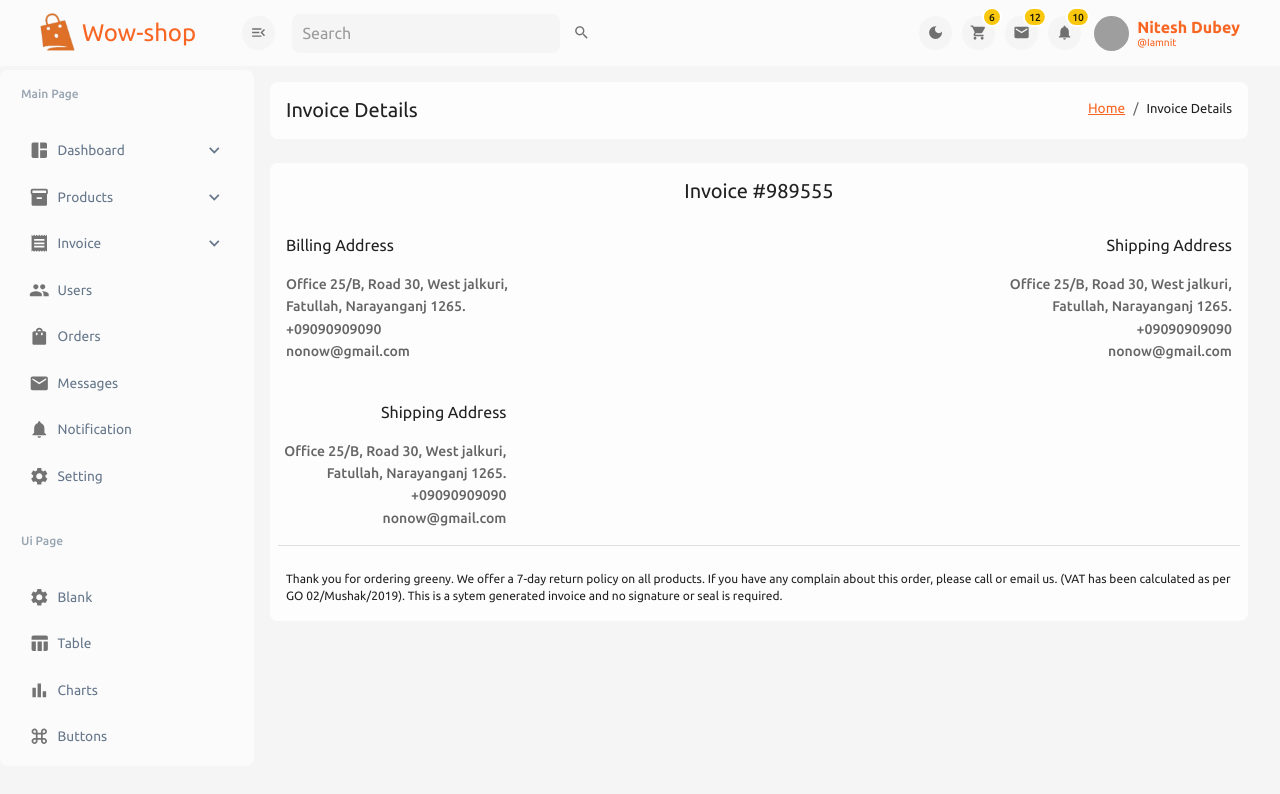
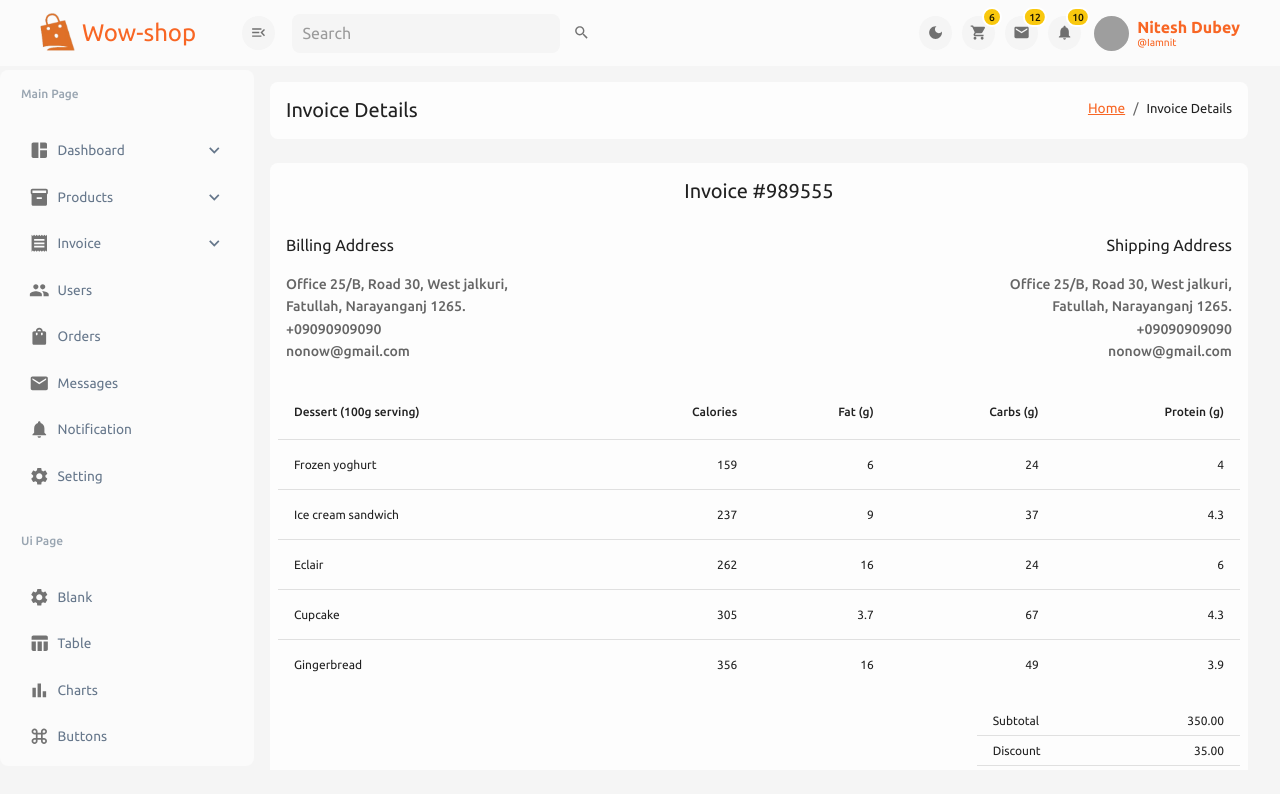
Before and after one commit to iamniteshdubey0/ECommerce-DashBoard-ReactJS, a React (Vite) app: page /invoice-details in a window 1280 px wide. Shown: the top 794 px of the page. Built offline with nearby package versions, Linux system fonts and the light colour scheme; grey boxes are pictures that could not be loaded.

Commit message:
added subtotal and product list

```diff
--- /dev/null
+++ b/src/components/CustomComponenet/DataTable/InvoiceItemList.jsx
@@ -0,0 +1,53 @@
+import * as React from "react";
+import Table from "@mui/material/Table";
+import TableBody from "@mui/material/TableBody";
+import TableCell from "@mui/material/TableCell";
+import TableContainer from "@mui/material/TableContainer";
+import TableHead from "@mui/material/TableHead";
+import TableRow from "@mui/material/TableRow";
+
+function createData(name, calories, fat, carbs, protein) {
+  return { name, calories, fat, carbs, protein };
+}
+
+const rows = [
+  createData("Frozen yoghurt", 159, 6.0, 24, 4.0),
+  createData("Ice cream sandwich", 237, 9.0, 37, 4.3),
+  createData("Eclair", 262, 16.0, 24, 6.0),
+  createData("Cupcake", 305, 3.7, 67, 4.3),
+  createData("Gingerbread", 356, 16.0, 49, 3.9),
+];
+
+export default function InvoiceItemList() {
+  return (
+    <TableContainer>
+      <Table sx={{ minWidth: 650 }} aria-label="view items">
+        <TableHead>
+          <TableRow>
+            <TableCell>Dessert (100g serving)</TableCell>
+            <TableCell align="right">Calories</TableCell>
+            <TableCell align="right">Fat&nbsp;(g)</TableCell>
+            <TableCell align="right">Carbs&nbsp;(g)</TableCell>
+            <TableCell align="right">Protein&nbsp;(g)</TableCell>
+          </TableRow>
+        </TableHead>
+        <TableBody>
+          {rows.map((row) => (
+            <TableRow
+              key={row.name}
+              sx={{ "&:last-child td, &:last-child th": { border: 0 } }}
+            >
+              <TableCell component="th" scope="row">
+                {row.name}
+              </TableCell>
+              <TableCell align="right">{row.calories}</TableCell>
+              <TableCell align="right">{row.fat}</TableCell>
+              <TableCell align="right">{row.carbs}</TableCell>
+              <TableCell align="right">{row.protein}</TableCell>
+            </TableRow>
+          ))}
+        </TableBody>
+      </Table>
+    </TableContainer>
+  );
+}
--- /dev/null
+++ b/src/components/CustomComponenet/DataTable/SubTotal.jsx
@@ -0,0 +1,78 @@
+import * as React from "react";
+import Table from "@mui/material/Table";
+import TableBody from "@mui/material/TableBody";
+import TableCell from "@mui/material/TableCell";
+import TableContainer from "@mui/material/TableContainer";
+import TableHead from "@mui/material/TableHead";
+import TableRow from "@mui/material/TableRow";
+
+const TAX_RATE = 0.18;
+
+function ccyFormat(num) {
+  return `${num.toFixed(2)}`;
+}
+
+function priceRow(qty, unit) {
+  return qty * unit;
+}
+
+function createRow(desc, qty, unit) {
+  const price = priceRow(qty, unit);
+  return { desc, qty, unit, price };
+}
+
+function subtotal(items) {
+  return items.map(({ price }) => price).reduce((sum, i) => sum + i, 0);
+}
+
+const rows = [
+  createRow("Paperclips (Box)", 2, 50),
+  createRow("Paper (Case)", 10, 5),
+  createRow("Waste Basket", 2, 100),
+];
+
+const invoiceSubtotal = subtotal(rows);
+const invoiceDiscount = 0.1 * invoiceSubtotal;
+const invoiceNewTotal = invoiceSubtotal - invoiceDiscount;
+const invoiceTaxes = TAX_RATE * invoiceNewTotal;
+const shippingCharge = 40;
+const invoiceTotal = invoiceTaxes + shippingCharge + invoiceNewTotal;
+
+export default function SubTotal() {
+  return (
+    <TableContainer>
+      <Table sx={{ minWidth: "100%" }} aria-label="spanning table" size="small">
+        <TableHead></TableHead>
+        <TableBody>
+          <TableRow>
+            <TableCell rowSpan={3} />
+            <TableCell colSpan={2}>Subtotal</TableCell>
+            <TableCell align="right">{ccyFormat(invoiceSubtotal)}</TableCell>
+          </TableRow>
+
+          <TableRow>
+            <TableCell colSpan={2}>Discount</TableCell>
+            <TableCell align="right">{ccyFormat(invoiceDiscount)}</TableCell>
+          </TableRow>
+          <TableRow>
+            <TableCell>GST</TableCell>
+            <TableCell align="right">{`${(TAX_RATE * 100).toFixed(
+              0
+            )} %`}</TableCell>
+            <TableCell align="right">{ccyFormat(invoiceTaxes)}</TableCell>
+          </TableRow>
+          <TableRow>
+            <TableCell rowSpan={3} />
+            <TableCell colSpan={2}>Shipping</TableCell>
+            <TableCell align="right">{ccyFormat(shippingCharge)}</TableCell>
+          </TableRow>
+
+          <TableRow>
+            <TableCell colSpan={2}>Total</TableCell>
+            <TableCell align="right">{ccyFormat(invoiceTotal)}</TableCell>
+          </TableRow>
+        </TableBody>
+      </Table>
+    </TableContainer>
+  );
+}
--- a/src/pages/main/Invoice/InvoiceDetails.jsx
+++ b/src/pages/main/Invoice/InvoiceDetails.jsx
@@ -4,6 +4,8 @@ import { Box, Divider, Typography, useTheme } from "@mui/material";
 import Paper from "@mui/material/Paper";
 import { tokens } from "../../../theme";
 import Grid from "@mui/material/Grid2";
+import SubTotal from "../../../components/CustomComponenet/DataTable/SubTotal";
+import InvoiceItemList from "../../../components/CustomComponenet/DataTable/InvoiceItemList";
 
 const InvoiceDetails = () => {
   const theme = useTheme();
@@ -126,38 +128,19 @@ const InvoiceDetails = () => {
               </Typography>
             </Grid>
           </Grid>
-          <Grid size={12}></Grid>
           <Grid size={12}>
-            <Grid size={3} sx={{ textAlign: "right" }}>
-              <Typography
-                variant="h5"
-                sx={{
-                  mb: 2,
-                }}
-              >
-                Shipping Address
-              </Typography>
-              <Typography
-                variant="h6"
-                color="text.secondary"
-                sx={{ textWrap: "wrap" }}
-              >
-                Office 25/B, Road 30, West jalkuri, Fatullah, Narayanganj 1265.
-              </Typography>
-              <Typography
-                variant="h6"
-                color="text.secondary"
-                sx={{ textWrap: "wrap" }}
-              >
-                +09090909090
-              </Typography>
-              <Typography
-                variant="h6"
-                color="text.secondary"
-                sx={{ textWrap: "wrap" }}
-              >
-                nonow@gmail.com
-              </Typography>
+            <InvoiceItemList></InvoiceItemList>
+          </Grid>
+          <Grid
+            container
+            size={12}
+            sx={{
+              display: "flex",
+              justifyContent: "flex-end",
+            }}
+          >
+            <Grid size={4}>
+              <SubTotal></SubTotal>
             </Grid>
           </Grid>
           <Grid size={12}>
```
